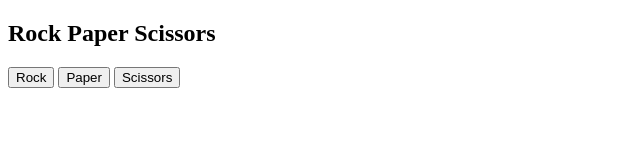
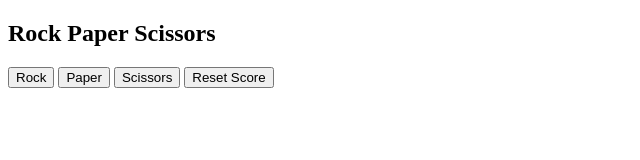
Before and after one commit to Trill3332/rockpaperscissors, a plain HTML site: page index.html in a window 1280 px wide. Shown: the whole page, without its empty margins (0-640 px from the left). Drawn offline with Linux system fonts and the light colour scheme.

Commit message:
Added reset score button

```diff
--- a/index.html
+++ b/index.html
@@ -11,7 +11,7 @@
     <button onclick="playRound('rock')">Rock</button>
     <button onclick="playRound('paper')">Paper</button>
     <button onclick="playRound('scissors')">Scissors</button>
-
+    <button onclick="resetScore()">Reset Score</button>
     <script src = "rockpaperscissors.js"></script>
 </body>
 </html>
--- a/rockpaperscissors.js
+++ b/rockpaperscissors.js
@@ -72,3 +72,9 @@ function playRound(playerSelection, computerSelection) {
     alert(`You selected ${playerSelection}.Computer selected ${computerSelection}.${result}
     Wins : ${score.wins}. Losses : ${score.losses}. Ties : ${score.ties}.`);
 }
+
+function resetScore() {
+    score.wins = 0;
+    score.losses = 0;
+    score.ties = 0;
+}
```
